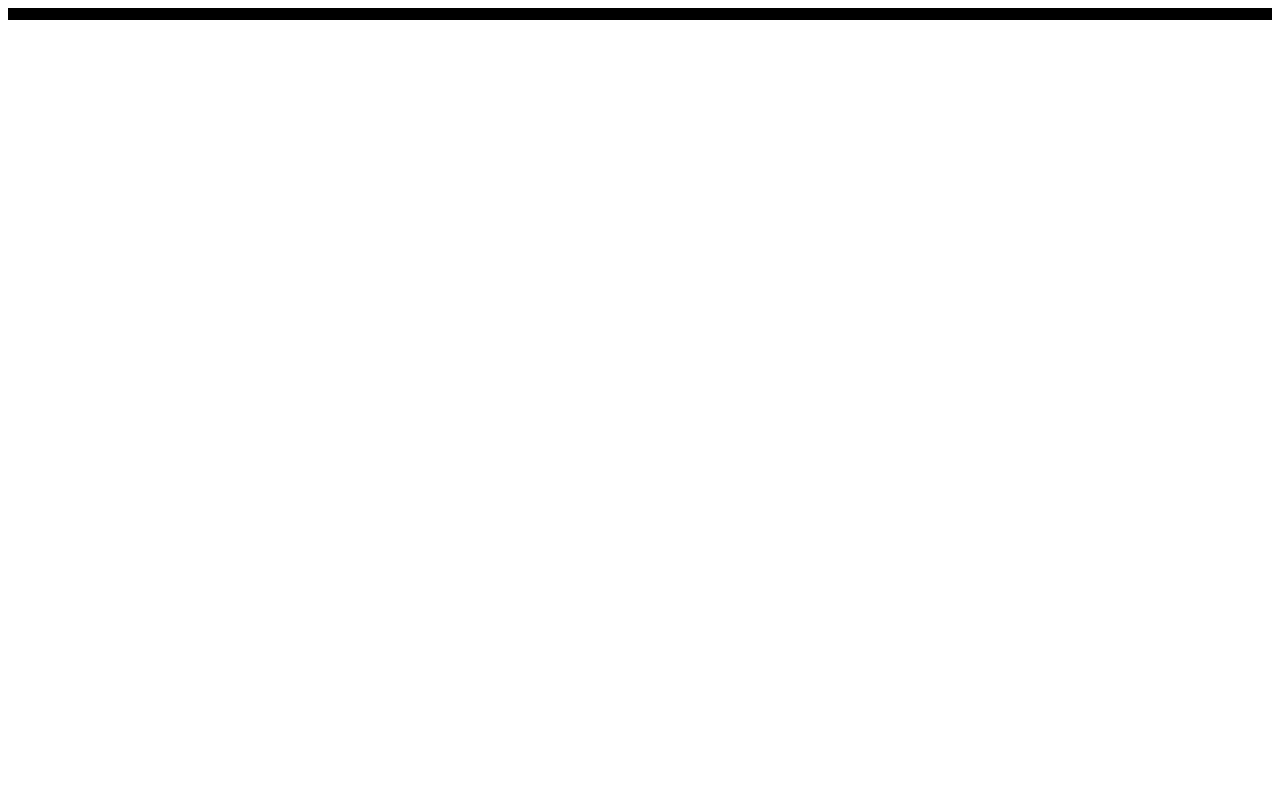
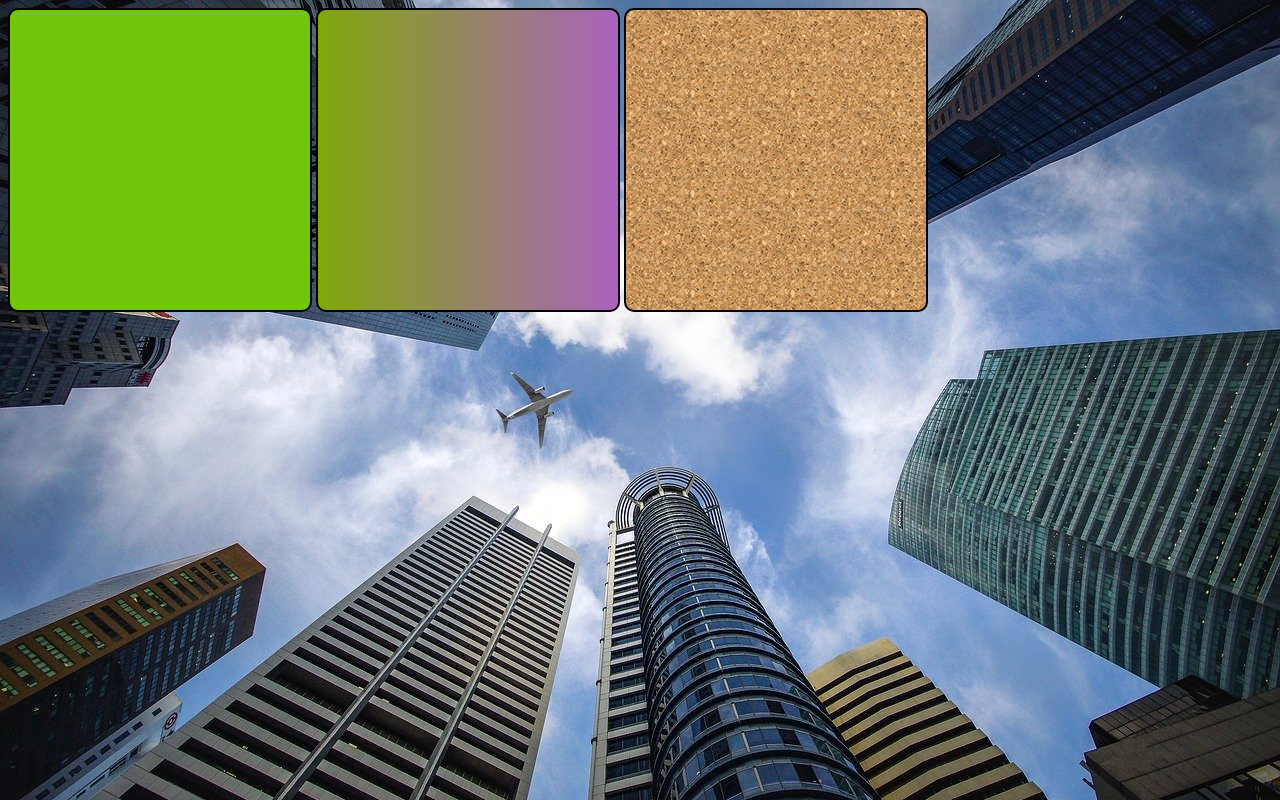
Before and after one commit to ClaudioLSalviano/html-css, a plain HTML site: page exercicios/ex022/fundo01.html in a window 1280 px wide. Drawn offline with Linux system fonts and the light colour scheme.

Commit message:
Update fundo01.html

```diff
--- a/exercicios/ex022/fundo01.html
+++ b/exercicios/ex022/fundo01.html
@@ -6,19 +6,47 @@
     <meta name="viewport" content="width=device-width, initial-scale=1.0">
     <title>Teste de Imagem de Fundo</title>
     <style>
+
+        body{
+            background-image: url('imagens/wallpaper002.jpg');
+        }
+
+
         div.quadrado{
             border: solid 2px black;
+            width: 300px;
+            height: 300px;
+            display: inline-block;
+            border-radius: 10px;
+            background-color: lightgray;
+
         }
+
+        div#q1{
+            background-color: #70c70c;
+
+        }
+
+        div#q2{
+            background-image: linear-gradient(to left, #80a8, #80a80a)
+
+        }
+
+        div#q3{
+        background-image: url('imagens/pattern004.png');
+
+        }
+
     </style>
 </head>
 <body>
-    <div class="quadrado">
+    <div class="quadrado" id="q1">
 
     </div>
-    <div class="quadrado">
+    <div class="quadrado" id="q2">
 
     </div>
-    <div class="quadrado">
+    <div class="quadrado" id="q3">
 
     </div>
 </body>
```
